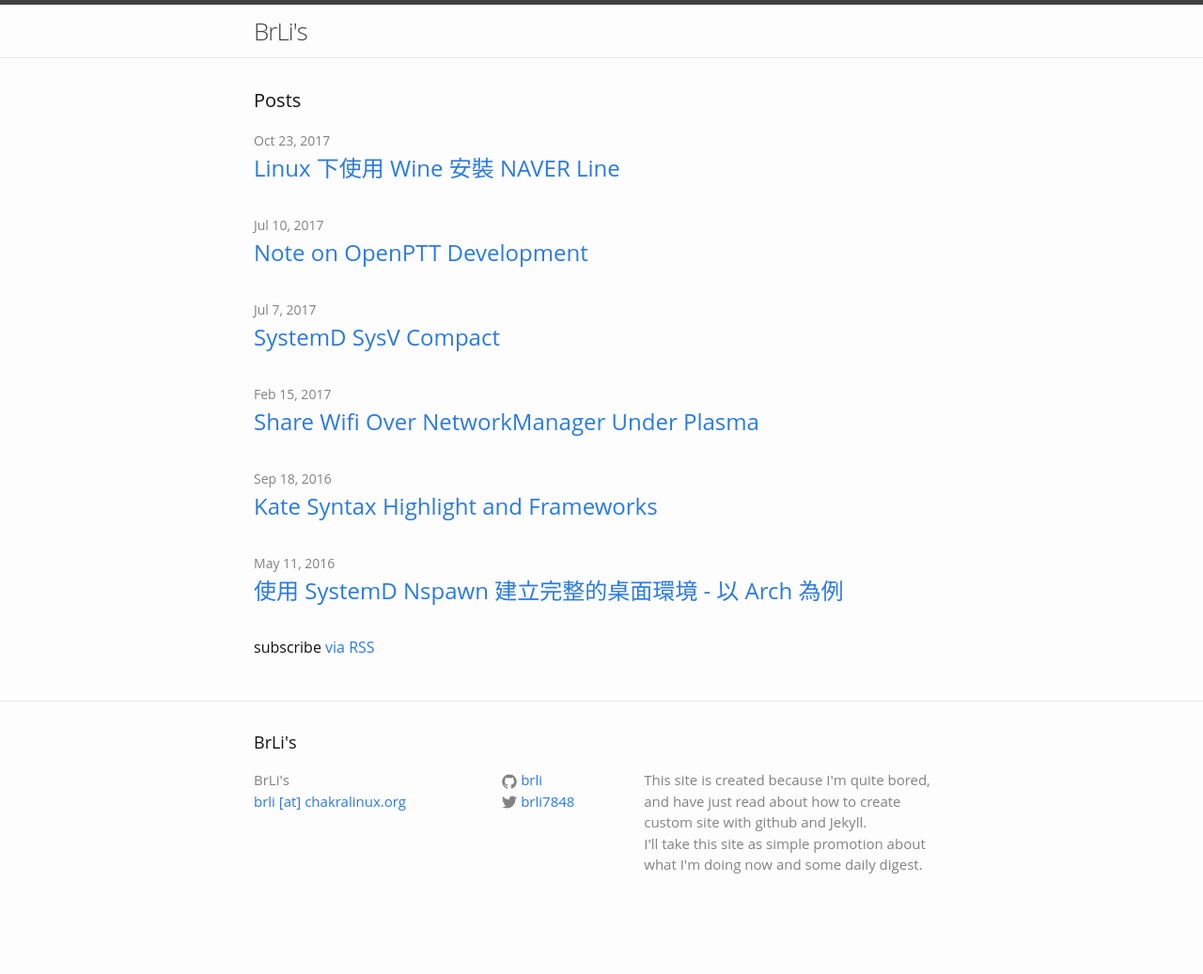
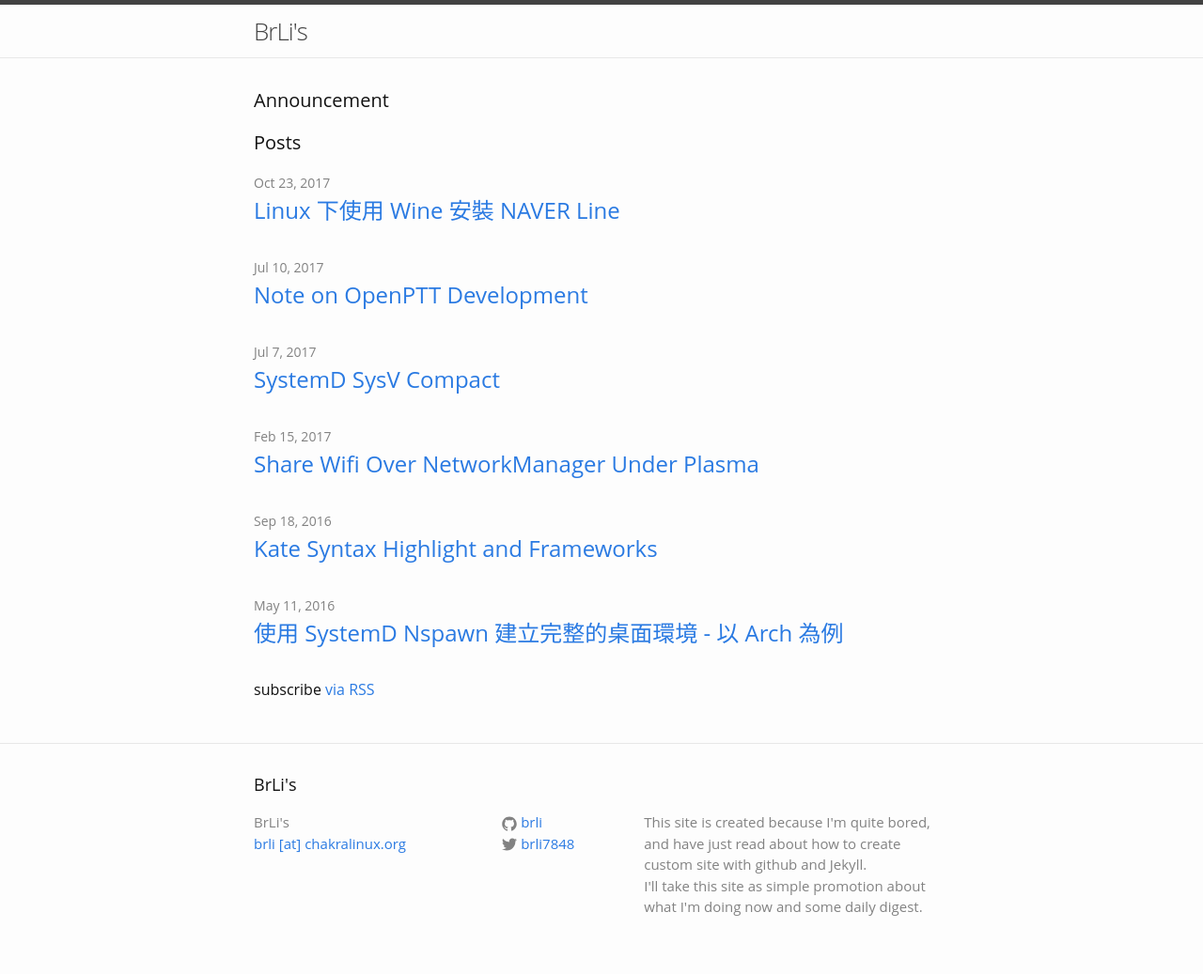
Before and after one commit to Brli/brli.github.io, a Jekyll site: the page built from index.html, in a window 1280 px wide. Shown: the whole page at 94% size. Built offline with Jekyll 4.4.1, drawn with Linux system fonts in a browser that asks for light colours; comment, search, counter and statistics services are not loaded; before the commit the page ends 992 px from its top, so only the background shows below that.

```diff
--- a/_config.yml
+++ b/_config.yml
@@ -19,6 +19,6 @@
 twitter_username: brli7848
 github_username:  brli
 disqus_shortname: brli
-
+ua: UA-41471230-4
 # Build settings
 markdown: kramdown
--- a/_layouts/default.html
+++ b/_layouts/default.html
@@ -13,6 +13,7 @@
       </div>
     </div>
     {% include footer.html %}
+    {% include analytics.html %}
     <script id="dsq-count-scr" src="//brli7848.disqus.com/count.js" async></script>
   </body>
 
--- a/index.html
+++ b/index.html
@@ -3,11 +3,27 @@
 ---
 
 <div class="home">
+  <ul class="post-list">
+    <h1 class="page-heading">Announcement</h1>
+        {% for post in site.posts %}
+            {% if post.pinned == true %}
+                <li>
+                    <span class="post-meta">{{ post.date | date: "%b %-d, %Y" }}</span>
+
+                    <h2>
+                        <a class="post-link" href="{{ post.url | prepend: site.baseurl }}">{{ post.title }}</a>
+                    </h2>
+                    {{ post.content }}
+                </li>
+            {% endif %}
+        {% endfor %}
+  </ul>
 
   <h1 class="page-heading">Posts</h1>
 
   <ul class="post-list">
     {% for post in site.posts %}
+        {% if post.pinned != true %}
             <li>
                 <span class="post-meta">{{ post.date | date: "%b %-d, %Y" }}</span>
 
@@ -15,6 +31,7 @@
                     <a class="post-link" href="{{ post.url | prepend: site.baseurl }}">{{ post.title }}</a>
                 </h2>
             </li>
+        {% endif %}
     {% endfor %}
   </ul>
 
```
Also changed, not shown: _includes/analytics.html (added, +9 -0 lines), 1 other file. Lines whose indentation alone changed are shown as unchanged.
